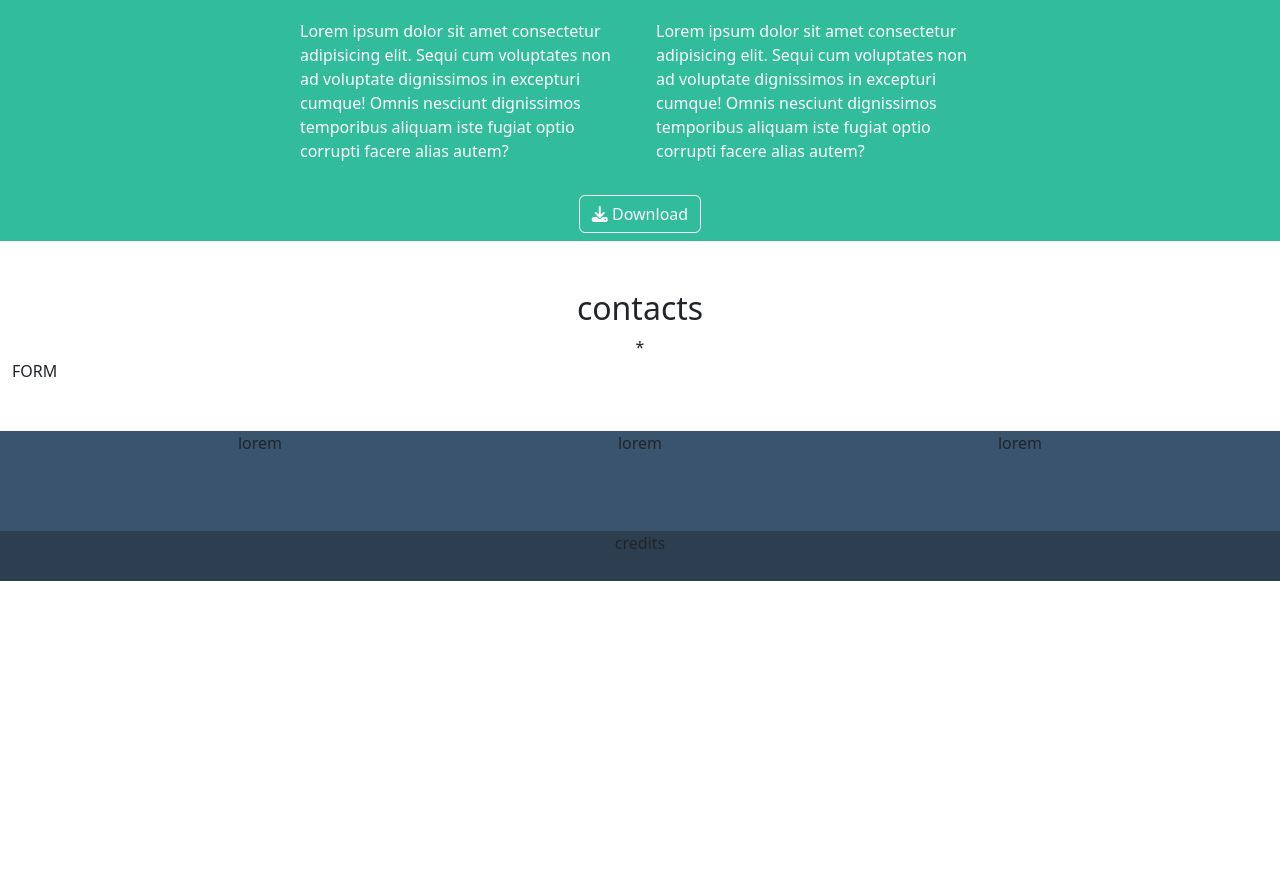
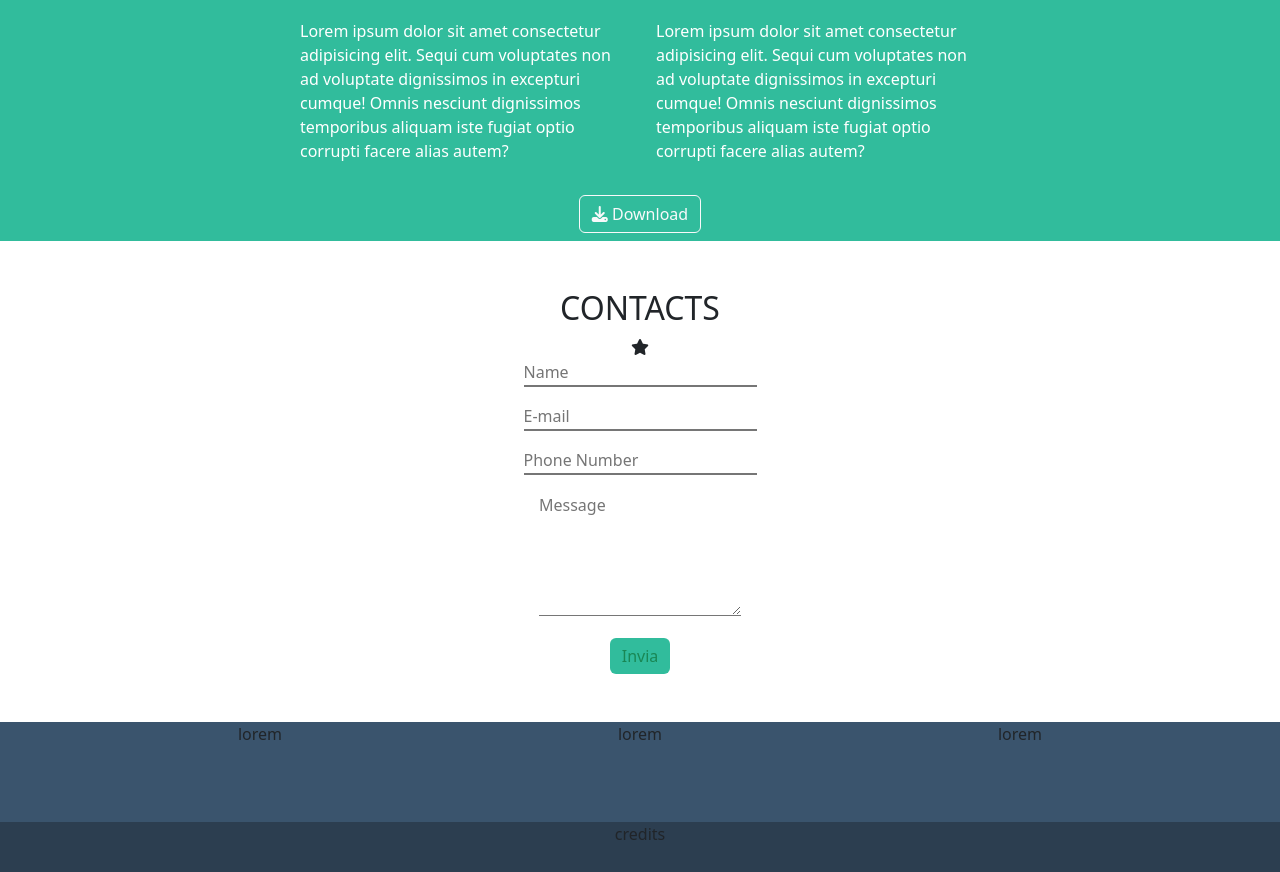
Before and after one commit to FedericoCattani/html-css-bootstrap-freelancer, a plain HTML site: page index.html in a window 1280 px wide. Shown: the part 1413-2285 px from the top of the page. Before the commit the page ends 1994 px from the top, so only its background shows below. Drawn offline with nearby package versions, Linux system fonts and the light colour scheme.

Commit message:
form, contacts

```diff
--- a/css/style.css
+++ b/css/style.css
@@ -52,6 +52,22 @@ img{
   color: white;
 }
 
+/*contacts*/
+
+.fc-form input, textarea{
+  border-left: none;
+  border-top: none;
+  border-right: none;
+  border-radius: 0;
+  padding-left: 0;
+}
+
+.fc-form button{
+  background: #31BC9C;
+  border: none;
+
+}
+
 
 
 .footer-top{
--- a/index.html
+++ b/index.html
@@ -129,15 +129,36 @@
 
     <!-- contacts  -->
     <section id="contacts"  class="my-5">
-      <div class="container text-center">
+      <div class="container text-center text-uppercase">
         <h2>contacts</h2>
-        <div class="star">*</div>
+        <div class="star">
+          <i class="fa-solid fa-star"></i>
+        </div>
       </div>
-      <div class="sc-container">
+
+      <div class="fc-container">
         <div class="container-fluid">
-          <div class="row">
-            <div class="col">
-              FORM
+          <div class="row text-center justify-content-center">
+            <div class="col-6">
+              <form action="#" class="fc-form">
+                <div class="mb-3">
+                  <input type="text" id="name" placeholder="Name">
+                </div>
+
+                <div class="mb-3">
+                  <input type="email" name="name@dominio.it" id="mail" placeholder="E-mail">
+                </div>
+
+                <div class="mb-3">
+                  <input type="text" placeholder="Phone Number" id="number">
+                </div>
+
+                <div class="mb-3">
+                  <textarea name="" id="message" cols="20" rows="5" placeholder="Message"></textarea>
+                </div>
+
+                <button class="btn btn-outline-success" type="submit">Invia</button>
+              </form>
             </div>
           </div>
         </div>
```
